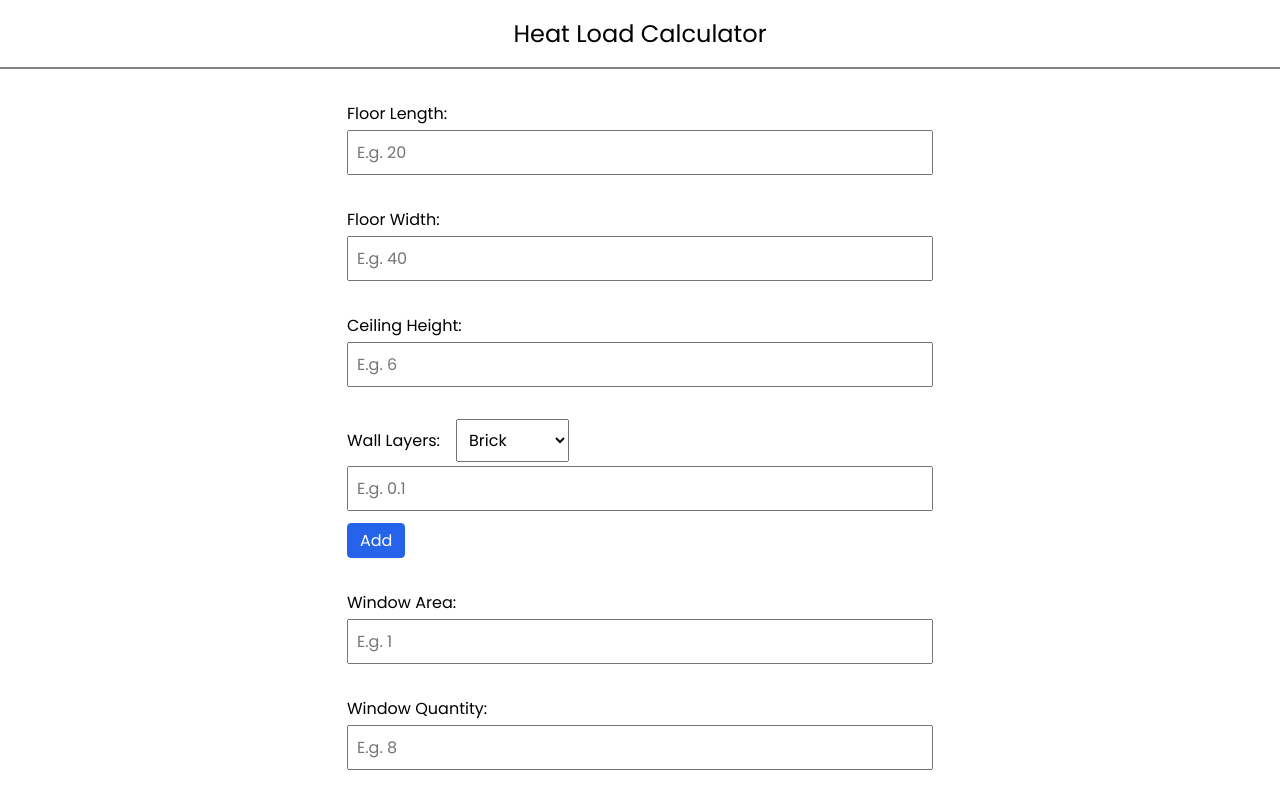
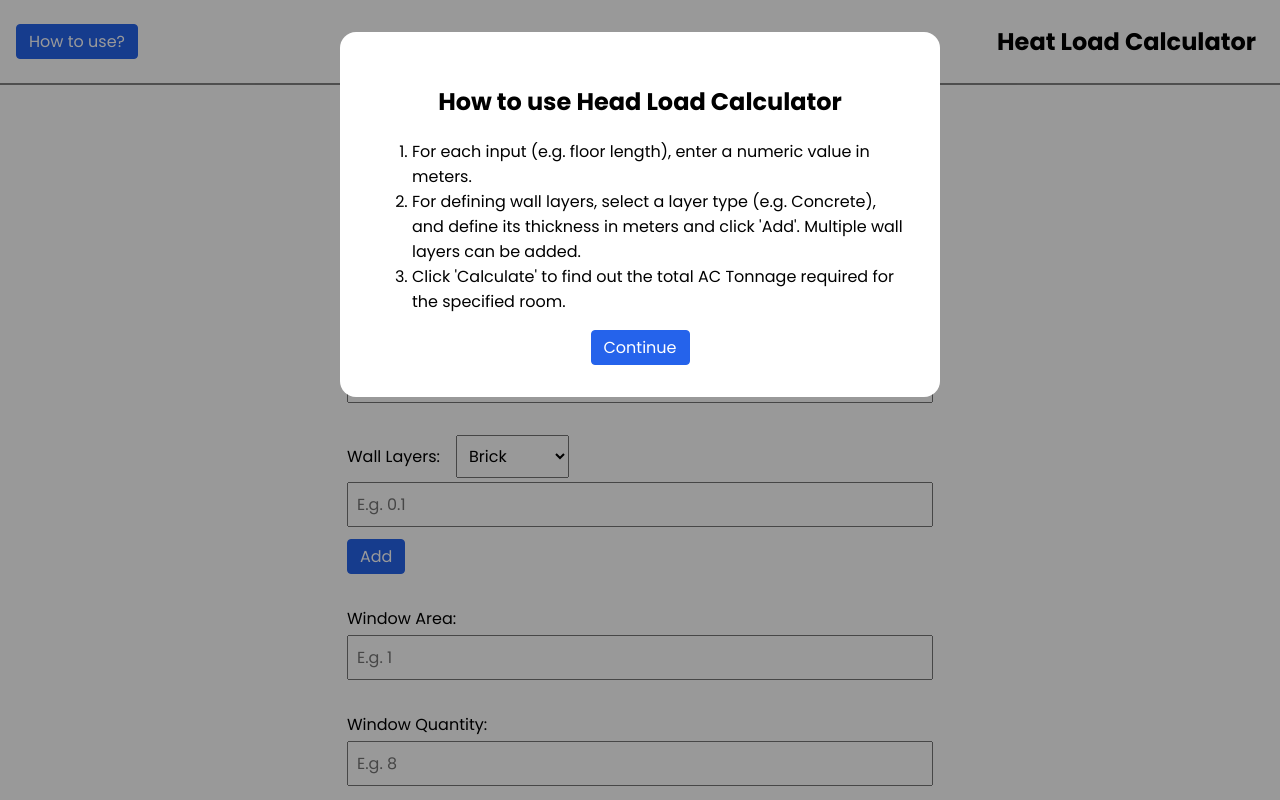
Before and after one commit to kedaroo/heat-load-calculator, a React (Create React App) app: page / in a window 1280 px wide. Shown: the top 800 px of the page. Built offline with nearby package versions, Linux system fonts and the light colour scheme; the HTML template or start-up script is replaced by a standard one.

Commit message:
feat: modal

```diff
--- a/src/App.css
+++ b/src/App.css
@@ -1,7 +1,9 @@
-@import url('https://fonts.googleapis.com/css2?family=Poppins:wght@400;700&display=swap');
+@import url("https://fonts.googleapis.com/css2?family=Poppins:wght@400;700&display=swap");
 
 /* following style will be applied to every element */
-*, *::before, *::after{
+*,
+*::before,
+*::after {
   /* margin: 0;
   padding: 0; */
   box-sizing: border-box;
@@ -22,17 +24,24 @@ main {
 }
 
 body {
-  font-family: 'Poppins', sans-serif;
+  font-family: "Poppins", sans-serif;
 }
 
 header {
   position: sticky;
   top: 0;
   width: 100%;
-  text-align: center;
   padding: 1rem;
   background-color: #fff;
   border-bottom: 2px rgb(131, 131, 131) solid;
+  display: flex;
+  align-items: center;
+  justify-content: space-between;
+}
+
+.title {
+  font-weight: 800;
+  margin: 0.5rem;
   font-size: 1.5rem;
 }
 
@@ -58,10 +67,11 @@ select {
 button {
   font: inherit;
   padding: 0.25rem 0.75rem;
-  color:#fff;
+  color: #fff;
   background-color: #2563eb;
   border: 1px solid #2563eb;
   border-radius: 0.25rem;
+  cursor: pointer;
 }
 
 .btn-add {
--- a/src/App.js
+++ b/src/App.js
@@ -2,6 +2,7 @@ import { useReducer, useState, useEffect } from "react";
 
 import "./App.css";
 import Footer from "./components/Footer";
+import Modal from "./components/Modal";
 
 const formReducer = (state, action) => {
   switch (action.type) {
@@ -46,6 +47,7 @@ export default function App() {
   const [newLayer, setNewLayer] = useState("8.66");
   const [newThickness, setNewThickness] = useState("");
   const [wall, setWall] = useState({});
+  const [showModal, setShowModal] = useState(true);
 
   const handleSubmit = (e) => {
     e.preventDefault();
@@ -122,9 +124,16 @@ export default function App() {
     return heatLoad;
   };
 
+  const handleModal = () => {
+    setShowModal((prevState) => !prevState);
+  };
+
   return (
     <div className="App">
-      <header>Heat Load Calculator</header>
+      <header>
+        <button onClick={handleModal}>How to use?</button>
+        <p className="title">Heat Load Calculator</p>
+      </header>
       <main>
         <form onSubmit={handleSubmit}>
           <label>
@@ -282,6 +291,30 @@ export default function App() {
         </form>
       </main>
 
+      {showModal && (
+        <Modal>
+          <h2 style={{ textAlign: "center" }}>
+            How to use Head Load Calculator
+          </h2>
+          <ol>
+            <li>
+              For each input (e.g. floor length), enter a numeric value in
+              meters.
+            </li>
+            <li>
+              For defining wall layers, select a layer type (e.g. Concrete), and
+              define its thickness in meters and click 'Add'. Multiple wall
+              layers can be added.
+            </li>
+            <li>
+              Click 'Calculate' to find out the total AC Tonnage required for
+              the specified room.
+            </li>
+          </ol>
+          <button onClick={handleModal}>Continue</button>
+        </Modal>
+      )}
+
       <Footer />
     </div>
   );
--- /dev/null
+++ b/src/components/Modal.js
@@ -0,0 +1,11 @@
+import styles from './Modal.module.css';
+
+export default function Modal({ children }) {
+    return (
+        <div className={styles.modalBackdrop}>
+            <div className={styles.modal}>
+                {children}
+            </div>
+        </div>
+    )
+}
--- /dev/null
+++ b/src/components/Modal.module.css
@@ -0,0 +1,29 @@
+.modalBackdrop {
+    position: absolute;
+    top: 0;
+    left: 0;
+    background-color: rgba(0, 0, 0, 0.4);
+    width: 100%;
+    height: 100%;
+}
+
+.modal {
+    position: sticky;
+    color: black;
+    margin: 2rem auto;
+    width: 80%;
+    max-width: 600px;
+    background: #fff;
+    border-radius: 16px;
+    padding: 2rem;
+}
+
+.modal p {
+    font-size: 1.3rem;
+    text-align: start;
+}
+
+.modal button {
+    display: block;
+    margin: 0 auto;
+}
```
